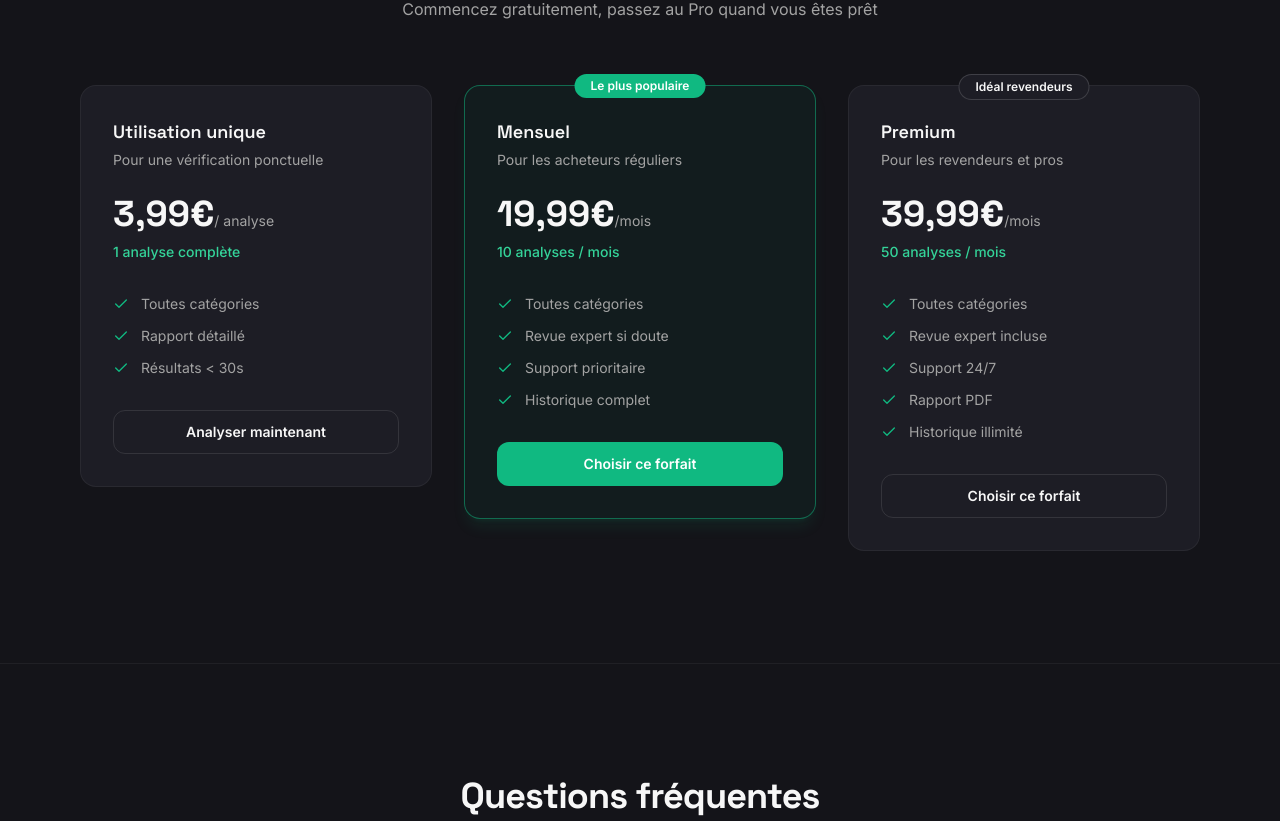
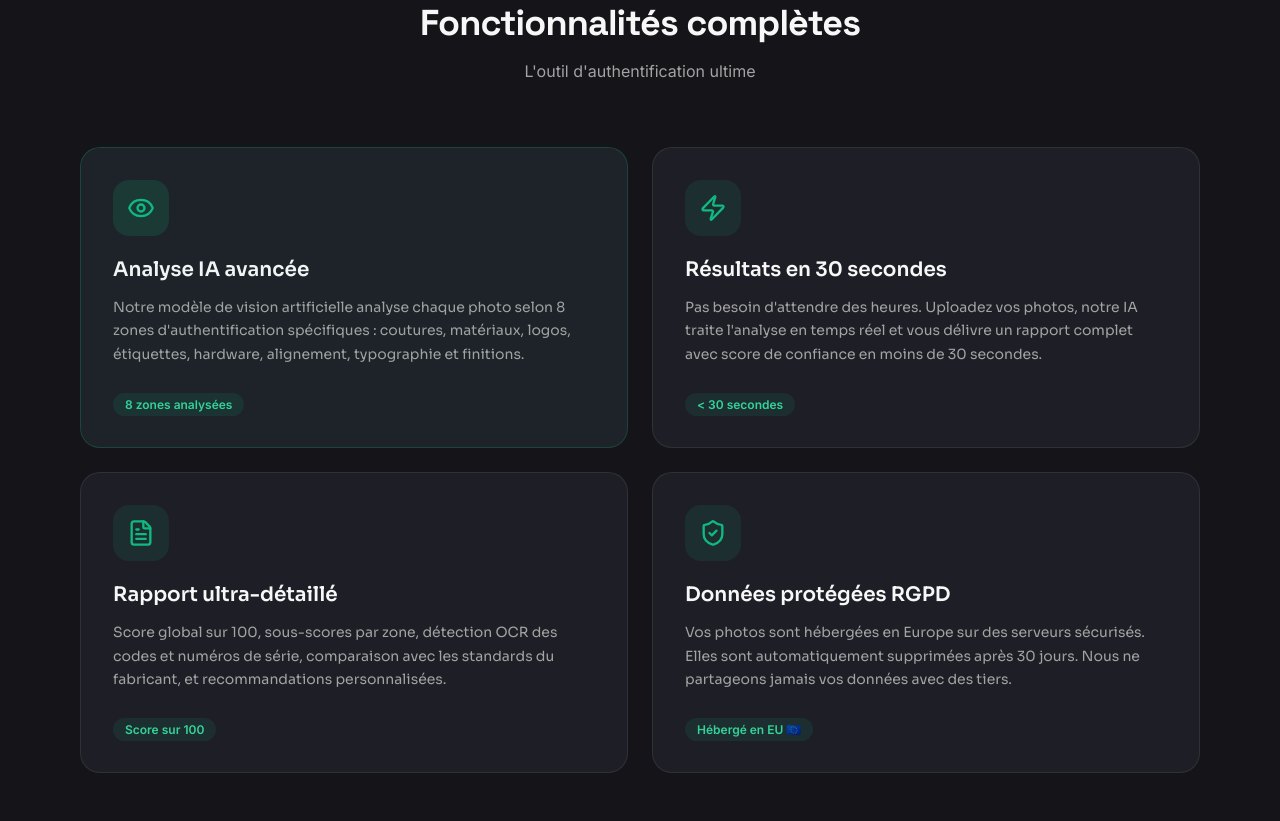
Before and after one commit to lixyra05-debug/legitvision, a Next.js app: page / in a window 1280 px wide. Shown: the part 5059-5880 px from the top of the page. Built offline with nearby package versions, Linux system fonts and the light colour scheme; no server answers; the database is empty.

Commit message:
feat: section fonctionnalités complètes avec 4 widgets

```diff
--- a/app/layout.tsx
+++ b/app/layout.tsx
@@ -1,5 +1,5 @@
 import type { Metadata } from "next";
-import { Inter, Space_Grotesk } from "next/font/google";
+import { Inter, Space_Grotesk, Sora } from "next/font/google";
 import { cn } from "@/lib/utils";
 import "./globals.css";
 
@@ -11,6 +11,11 @@ const inter = Inter({
 const spaceGrotesk = Space_Grotesk({
   subsets: ["latin"],
   variable: "--font-space-grotesk",
+});
+
+const sora = Sora({
+  subsets: ["latin"],
+  variable: "--font-sora",
 });
 
 export const metadata: Metadata = {
@@ -27,7 +32,7 @@ export default function RootLayout({
   return (
     <html
       lang="fr"
-      className={cn("dark antialiased", inter.variable, spaceGrotesk.variable)}
+      className={cn("dark antialiased", inter.variable, spaceGrotesk.variable, sora.variable)}
     >
       <body className="bg-background text-foreground min-h-screen">
         {children}
--- a/app/page.tsx
+++ b/app/page.tsx
@@ -3,6 +3,7 @@ import Image from "next/image";
 import {
   Camera,
   Cpu,
+  Eye,
   FileCheck,
   ShieldCheck,
   Zap,
@@ -778,6 +779,120 @@ export default function LandingPage() {
         </div>
       </section>
 
+      {/* ── Fonctionnalités ── */}
+      <section className="border-t border-white/5 py-20 sm:py-28">
+        <div className="mx-auto max-w-6xl px-4">
+          <FadeIn className="text-center">
+            <span className="mb-4 inline-flex items-center gap-2 rounded-full border border-emerald-500/20 bg-emerald-500/10 px-4 py-1.5 text-xs font-semibold uppercase tracking-widest text-emerald-400">
+              Fonctionnalités
+            </span>
+            <h2 className="mt-4 font-heading text-3xl font-bold tracking-tight sm:text-4xl">
+              Fonctionnalités complètes
+            </h2>
+            <p className="mt-4 text-muted-foreground">
+              L&apos;outil d&apos;authentification ultime
+            </p>
+          </FadeIn>
+
+          <div className="mt-16 grid gap-6 sm:grid-cols-2">
+
+            {/* Card 1 — Analyse IA (avec glow emerald) */}
+            <FadeIn delay={0}>
+              <div
+                className="group relative flex h-full flex-col rounded-[20px] border border-emerald-500/25 p-8 transition-all hover:-translate-y-0.5 hover:border-emerald-500/50 hover:shadow-xl hover:shadow-emerald-500/10"
+                style={{ background: "#1E1E26" }}
+              >
+                <div className="pointer-events-none absolute inset-0 rounded-[20px] bg-emerald-500/[0.03]" />
+                <div className="mb-5 flex size-14 items-center justify-center rounded-2xl bg-emerald-500/15">
+                  <Eye className="size-7 text-emerald-500" />
+                </div>
+                <h3 className="font-sora text-xl font-semibold">
+                  Analyse IA avancée
+                </h3>
+                <p className="mt-3 flex-1 font-sora text-sm leading-[1.7] text-muted-foreground">
+                  Notre modèle de vision artificielle analyse chaque photo selon 8 zones d&apos;authentification spécifiques : coutures, matériaux, logos, étiquettes, hardware, alignement, typographie et finitions.
+                </p>
+                <div className="mt-6">
+                  <span className="rounded-full bg-emerald-500/10 px-3 py-1 text-xs font-semibold text-emerald-400">
+                    8 zones analysées
+                  </span>
+                </div>
+              </div>
+            </FadeIn>
+
+            {/* Card 2 — Résultats en temps réel */}
+            <FadeIn delay={100}>
+              <div
+                className="flex h-full flex-col rounded-[20px] border p-8 transition-all hover:-translate-y-0.5 hover:border-emerald-500/20 hover:shadow-lg hover:shadow-emerald-500/5"
+                style={{ background: "#1E1E26", borderColor: "rgba(255,255,255,0.08)" }}
+              >
+                <div className="mb-5 flex size-14 items-center justify-center rounded-2xl bg-emerald-500/10">
+                  <Zap className="size-7 text-emerald-500" />
+                </div>
+                <h3 className="font-sora text-xl font-semibold">
+                  Résultats en 30 secondes
+                </h3>
+                <p className="mt-3 flex-1 font-sora text-sm leading-[1.7] text-muted-foreground">
+                  Pas besoin d&apos;attendre des heures. Uploadez vos photos, notre IA traite l&apos;analyse en temps réel et vous délivre un rapport complet avec score de confiance en moins de 30 secondes.
+                </p>
+                <div className="mt-6">
+                  <span className="rounded-full bg-emerald-500/10 px-3 py-1 text-xs font-semibold text-emerald-400">
+                    &lt; 30 secondes
+                  </span>
+                </div>
+              </div>
+            </FadeIn>
+
+            {/* Card 3 — Rapport ultra-détaillé */}
+            <FadeIn delay={200}>
+              <div
+                className="flex h-full flex-col rounded-[20px] border p-8 transition-all hover:-translate-y-0.5 hover:border-emerald-500/20 hover:shadow-lg hover:shadow-emerald-500/5"
+                style={{ background: "#1E1E26", borderColor: "rgba(255,255,255,0.08)" }}
+              >
+                <div className="mb-5 flex size-14 items-center justify-center rounded-2xl bg-emerald-500/10">
+                  <FileText className="size-7 text-emerald-500" />
+                </div>
+                <h3 className="font-sora text-xl font-semibold">
+                  Rapport ultra-détaillé
+                </h3>
+                <p className="mt-3 flex-1 font-sora text-sm leading-[1.7] text-muted-foreground">
+                  Score global sur 100, sous-scores par zone, détection OCR des codes et numéros de série, comparaison avec les standards du fabricant, et recommandations personnalisées.
+                </p>
+                <div className="mt-6">
+                  <span className="rounded-full bg-emerald-500/10 px-3 py-1 text-xs font-semibold text-emerald-400">
+                    Score sur 100
+                  </span>
+                </div>
+              </div>
+            </FadeIn>
+
+            {/* Card 4 — Sécurité & Confidentialité */}
+            <FadeIn delay={300}>
+              <div
+                className="flex h-full flex-col rounded-[20px] border p-8 transition-all hover:-translate-y-0.5 hover:border-emerald-500/20 hover:shadow-lg hover:shadow-emerald-500/5"
+                style={{ background: "#1E1E26", borderColor: "rgba(255,255,255,0.08)" }}
+              >
+                <div className="mb-5 flex size-14 items-center justify-center rounded-2xl bg-emerald-500/10">
+                  <ShieldCheck className="size-7 text-emerald-500" />
+                </div>
+                <h3 className="font-sora text-xl font-semibold">
+                  Données protégées RGPD
+                </h3>
+                <p className="mt-3 flex-1 font-sora text-sm leading-[1.7] text-muted-foreground">
+                  Vos photos sont hébergées en Europe sur des serveurs sécurisés. Elles sont automatiquement supprimées après 30 jours. Nous ne partageons jamais vos données avec des tiers.
+                </p>
+                <div className="mt-6">
+                  <span className="rounded-full bg-emerald-500/10 px-3 py-1 text-xs font-semibold text-emerald-400">
+                    Hébergé en EU 🇪🇺
+                  </span>
+                </div>
+              </div>
+            </FadeIn>
+
+          </div>
+        </div>
+      </section>
+
       {/* ── Pricing ── */}
       <section id="pricing" className="border-t border-white/5 py-20 sm:py-28">
         <div className="mx-auto max-w-6xl px-4">
--- a/tailwind.config.ts
+++ b/tailwind.config.ts
@@ -48,6 +48,7 @@ const config: Config = {
       fontFamily: {
         sans: ["var(--font-inter)", "system-ui", "sans-serif"],
         heading: ["var(--font-space-grotesk)", "system-ui", "sans-serif"],
+        sora: ["var(--font-sora)", "system-ui", "sans-serif"],
       },
       borderRadius: {
         lg: "var(--radius)",
```
